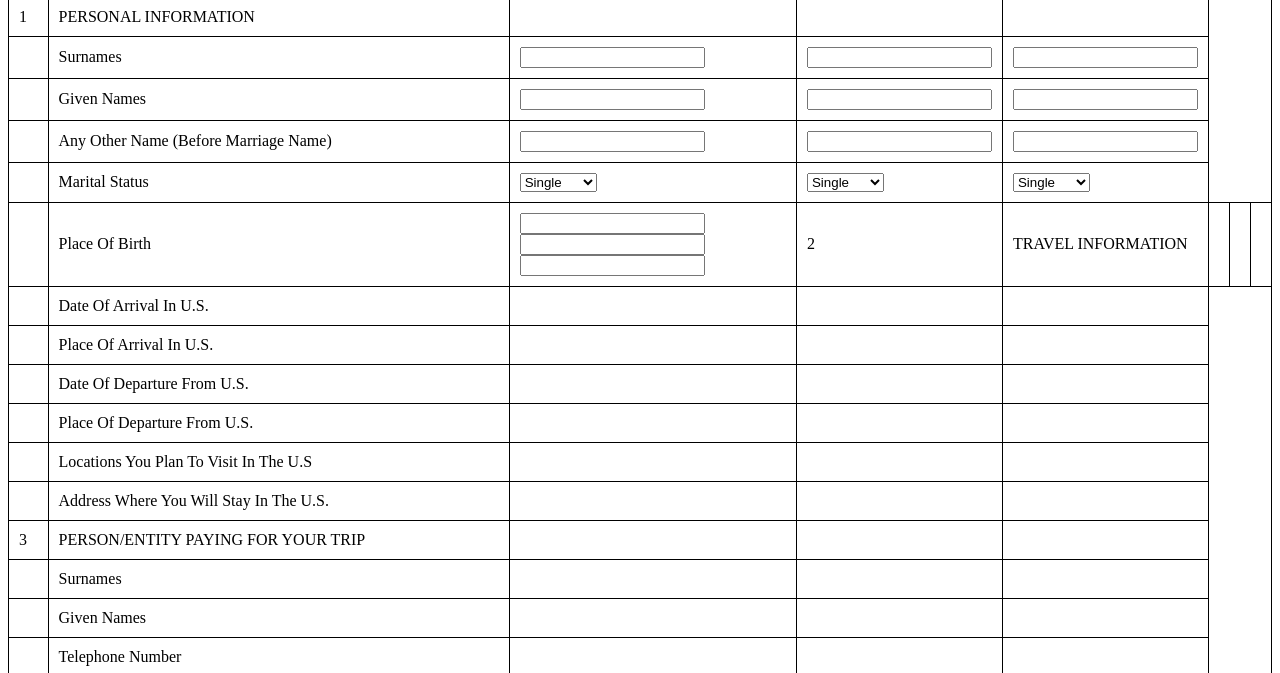
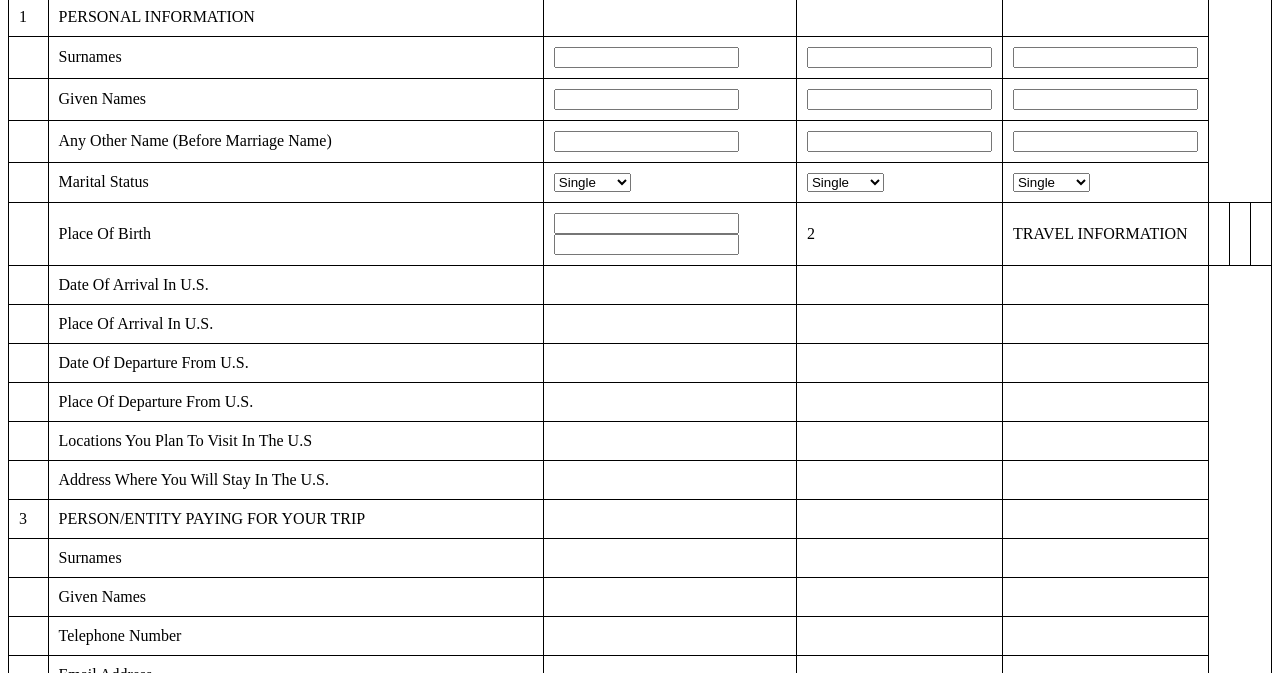
Before and after one commit to s7016075294/usa-visa-form, a plain HTML site: page index.html in a window 1280 px wide. Shown: the part 122-795 px from the top of the page. Drawn offline with Linux system fonts and the light colour scheme.

Commit message:
Update index.html

```diff
--- a/index.html
+++ b/index.html
@@ -86,8 +86,6 @@
             <tr>
                 <td></td>
                 <td>Place Of Birth</td>
-               <td><input type="text" name="member2_other_name></td>
-                       <td><input type="text" name="member1_other_name></td>
                 <td><input type="text" name="main_other_name></td>
                 <td><input type="text" name="member1_other_name></td>
                 <td><input type="text" name="member2_other_name></td>
```
